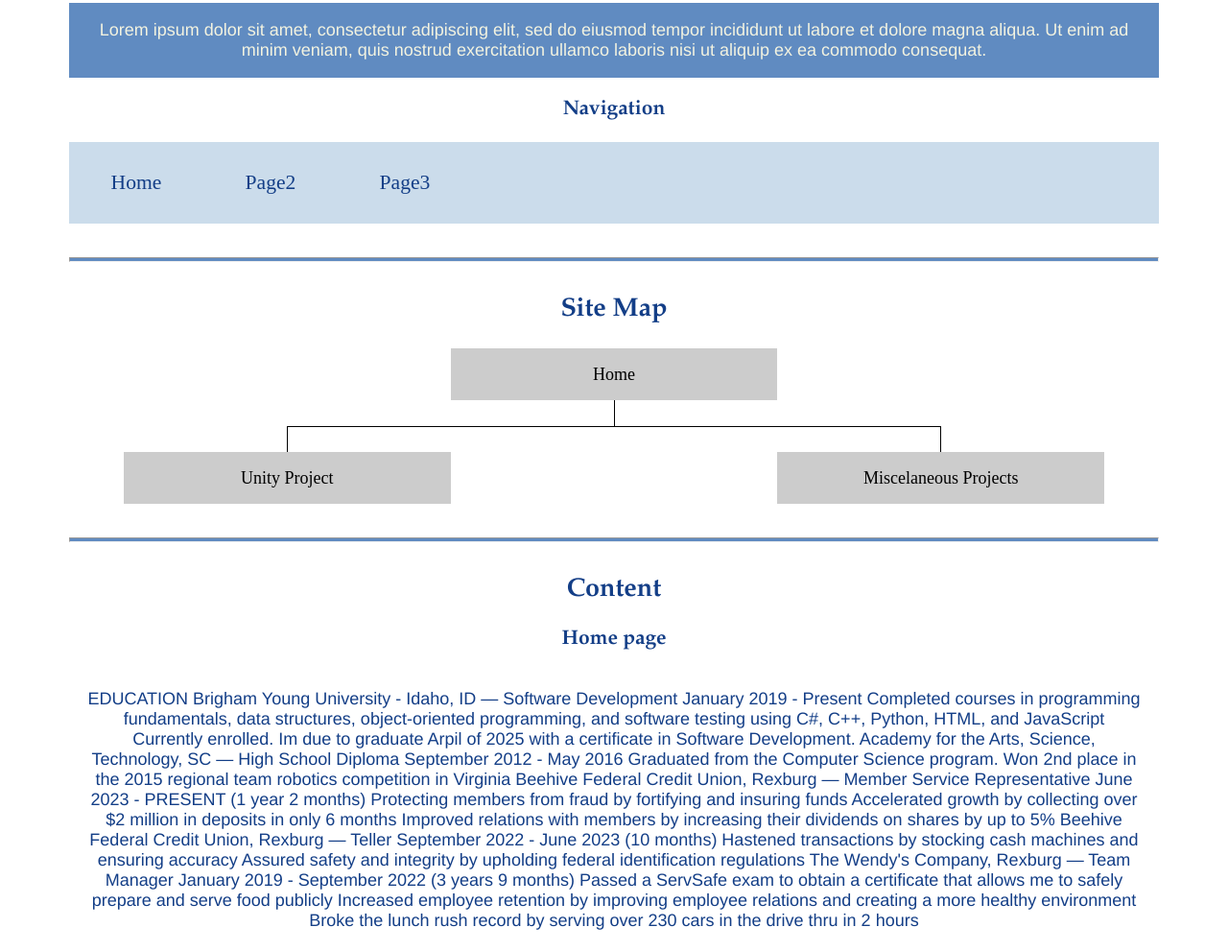
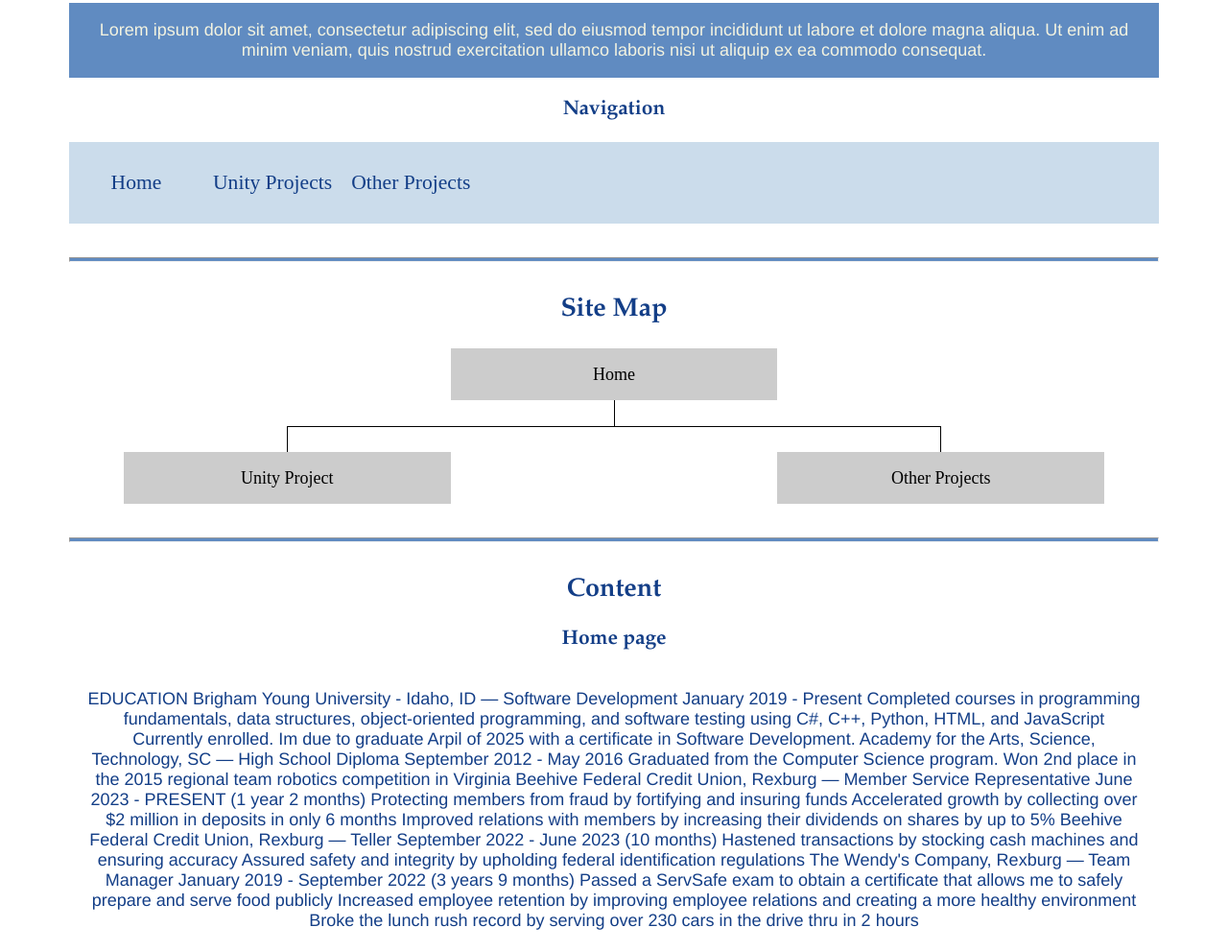
Before and after one commit to ryanhpassey/WebDev-Practice, a plain HTML site: page resume-page/site-plan.html in a window 1280 px wide. Shown: the part 1771-2762 px from the top of the page at 96% size. Drawn offline with Linux system fonts and the light colour scheme; a web font is replaced by a local one.

Commit message:
Wireframe update

```diff
--- a/resume-page/site-plan.html
+++ b/resume-page/site-plan.html
@@ -84,8 +84,8 @@
       <!-- Think about how you want your navigation bar to look. In the site-plan.css file change the colors to your colors to get the look you desire. -->
       <nav>
         <a href="#">Home</a>
-        <a href="#">Page2</a>
-        <a href="#">Page3</a>
+        <a href="#">Unity Projects</a>
+        <a href="#">Other Projects</a>
       </nav>
       <hr>
       <h2>
@@ -99,7 +99,7 @@
           Unity Project <!-- change this -->
         </div>
         <div class="sm-page3">
-          Miscelaneous Projects  <!-- change this -->
+          Other Projects  <!-- change this -->
         </div>
 
         <div class="top">
@@ -164,7 +164,7 @@
         <img src="images/unity_code_snippit.PNG" alt="code snippet">
 
       </ul>
-      <h3>[Page 3]</h3>
+      <h3>Other Projects</h3>
       <p>
         - details on my other projects like my AppScript and this webpage -
       </p>
@@ -184,19 +184,19 @@
       <p>
         [Any additional details about home that the wireframe does not make clear]
       </p>
-      <img src="#" alt="home page wireframe">
+      <img src="images/wireframe-main.PNG" alt="home page wireframe">
 
       <h3>[Page 2]</h3>
       <p>
         [Any additional details about page 2 that the wireframe does not make clear]
       </p>
-      <img src="#" alt="page 2 wireframe">
+      <img src="images/wireframe-unity.PNG" alt="unity page wireframe">
 
       <h3>[Page 3]</h3>
       <p>
         [Any additional details about page 3 that the wireframe does not make clear]
       </p>
-      <img src="#" alt="page 3 wireframe">
+      <img src="images/wireframe-other.PNG" alt="other projects wireframe">
     </main>
   </body>
 
```
Also changed, not shown: resume-page/images/wireframe-main.PNG (added), resume-page/images/wireframe-other.PNG (added), resume-page/images/wireframe-unity.PNG (added).
